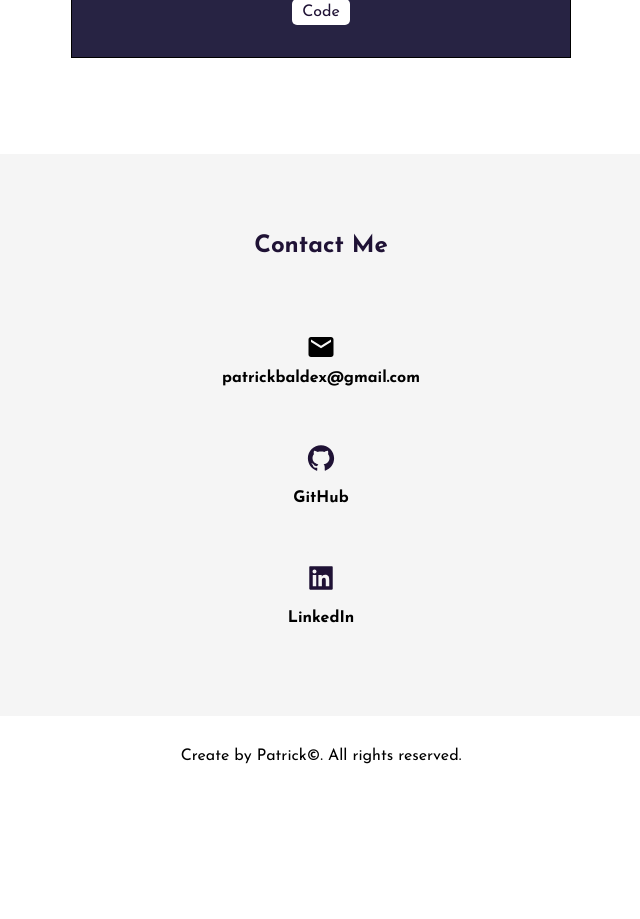
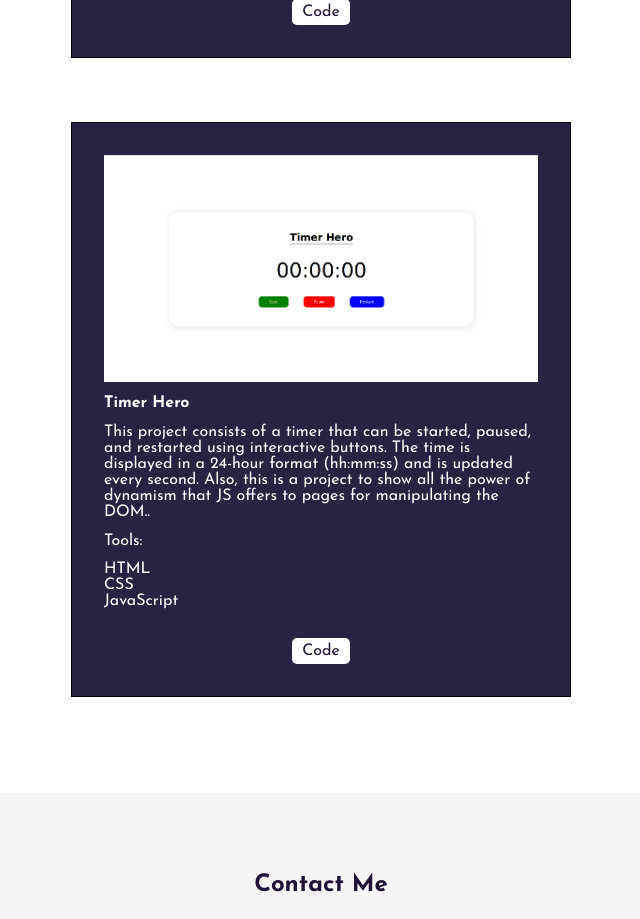
Before and after one commit to BaldezPatrick/patrick-dev, a Next.js app: page / in a window 1280 px wide. Shown: the part 2760-3679 px from the top of the page, without its empty margins (319-959 px from the left). Before the commit the page ends 3540 px from the top, so only its background shows below. Built offline with nearby package versions, Linux system fonts and the light colour scheme.

Commit message:
feat: new project on projects section and new link.

```diff
--- a/src/sections/projects/dataProjects.js
+++ b/src/sections/projects/dataProjects.js
@@ -7,7 +7,7 @@ const dataProjects = [
     stacks: ["React", "NodeJs", "MySQL"],
     description:
       "The project consists of a basic CRUD that allows the user to insert products into a stock. Thus, it is easy to know the products in large or smaller quantities, creating better control.",
-    link: "https://github.com/BaldezPatrick/controle-de-estoque",
+    linkGitHub: "https://github.com/BaldezPatrick/controle-de-estoque",
   },
   {
     id: 2,
@@ -17,7 +17,18 @@ const dataProjects = [
     stacks: ["Node", "Express", "MySQL", "Handlebars Template"],
     description:
       "MindSpace is a cutting-edge web application developed using the Node.js runtime environment, along with the robust Express framework. It follows the widely adopted MVC (Model-View-Controller) architectural pattern, providing a structured and efficient approach to building web applications.",
-    link: "https://github.com/BaldezPatrick/mindSpace",
+    linkGitHub: "https://github.com/BaldezPatrick/mindSpace",
+  },
+  {
+    id: 3,
+    image: "assets/img/timer-hero-project.png",
+    alt: "Image of the Timer Hero project",
+    name: "Timer Hero",
+    stacks: ["HTML", "CSS", "JavaScript"],
+    description:
+      "This project consists of a timer that can be started, paused, and restarted using interactive buttons. The time is displayed in a 24-hour format (hh:mm:ss) and is updated every second. Also, this is a project to show all the power of dynamism that JS offers to pages for manipulating the DOM..",
+    linkGitHub: "https://github.com/BaldezPatrick/timer-hero",
+    linkDemo: "https://timer-hero.vercel.app/",
   },
 ];
 
```
Also changed, not shown: public/assets/img/timer-hero-project.png (added).
